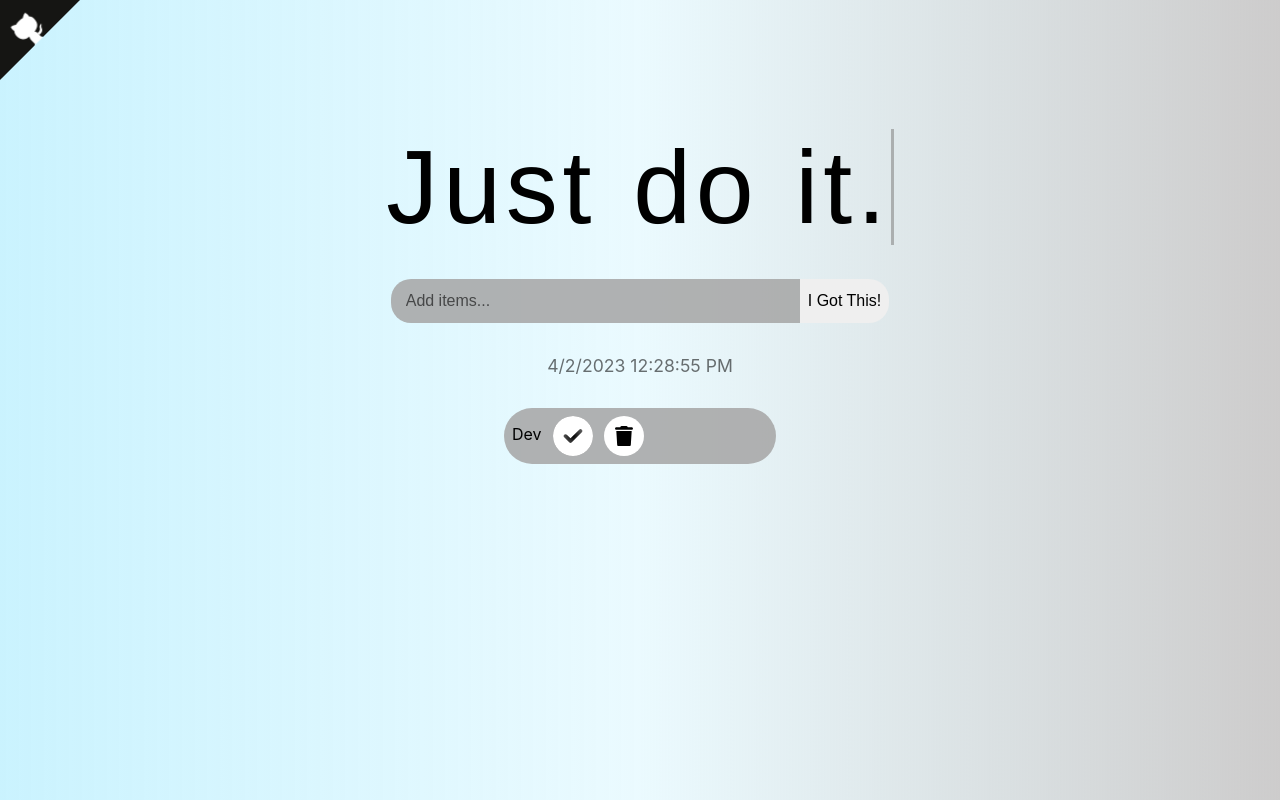
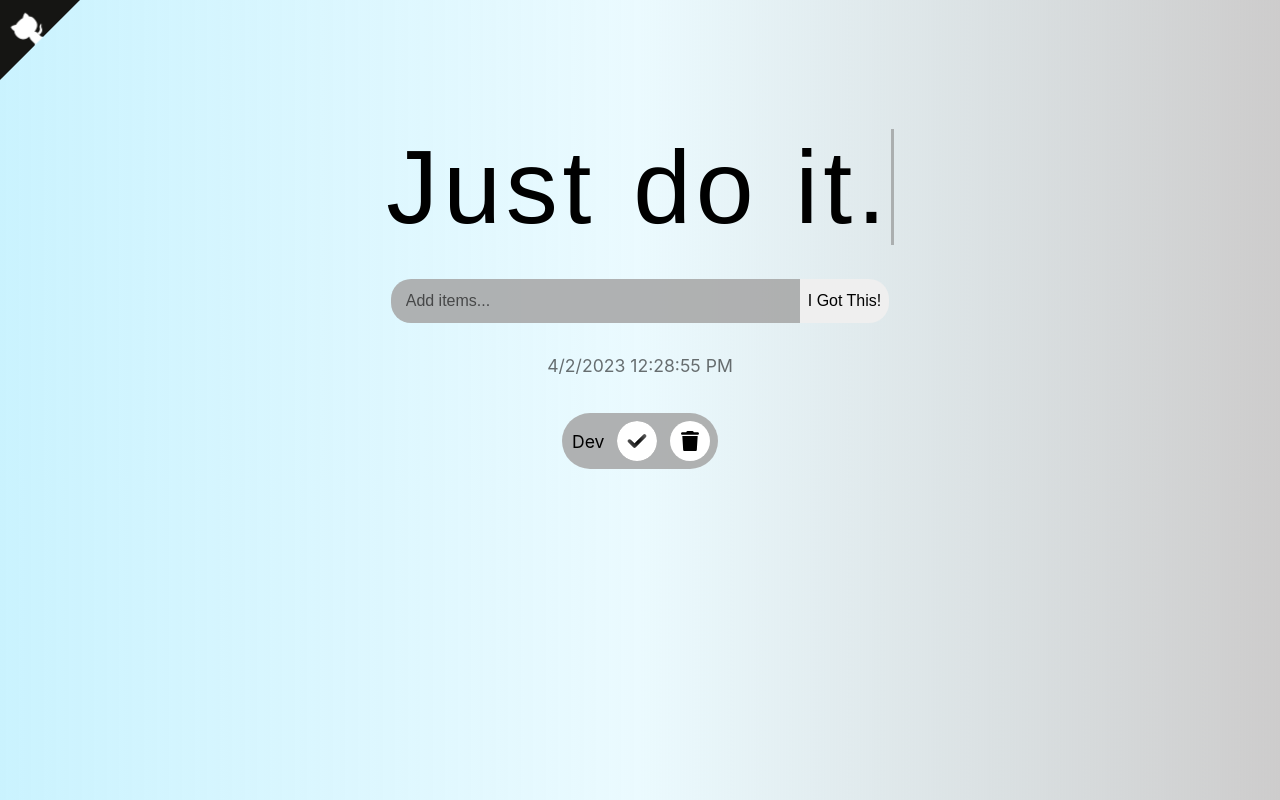
Before and after one commit to devjoshixo/todolist-mern-client, a React (Create React App) app: page / in a window 1280 px wide. Built offline with nearby package versions, Linux system fonts and the light colour scheme.

Commit message:
Client side done except API

```diff
--- a/src/components/TaskItems/TaskItem.module.css
+++ b/src/components/TaskItems/TaskItem.module.css
@@ -1,12 +1,16 @@
 .taskItem {
   box-sizing: content-box;
-  max-width: min-content;
   display: flex;
   margin-right: 0rem;
   flex-flow: row nowrap;
-  /* padding-left: 1rem; */
-  gap: 0.7rem;
+  gap: 0.8rem;
+  overflow-wrap: anywhere;
   justify-content: flex-start;
+}
+
+.taskItem p {
+  font-size: 1.1em;
+  padding-bottom: 2rem;
 }
 
 .checkmarkbg {
--- a/src/components/TaskItems/TaskItems.js
+++ b/src/components/TaskItems/TaskItems.js
@@ -1,11 +1,14 @@
 import { useContext } from 'react';
 import TaskContext from '../../context/tasks/taskContext';
 import TaskItem from './TaskItem';
+import classes from './TaskItems.module.css';
 
 const TaskItems = () => {
   const taskState = useContext(TaskContext);
 
-  return taskState.tasks.map((task) => {
+  return (
+    <div className={classes.taskItems}>
+      {taskState.tasks.map((task) => {
         return (
           <TaskItem
             taskTitle={task.title}
@@ -13,7 +16,9 @@ const TaskItems = () => {
             key={task.title}
           />
         );
-  });
+      })}
+    </div>
+  );
 };
 
 export default TaskItems;
--- /dev/null
+++ b/src/components/TaskItems/TaskItems.module.css
@@ -0,0 +1,5 @@
+.taskItems {
+  display: flex;
+  flex-flow: column;
+  gap: 0rem;
+}
--- a/src/components/UI/Card.css
+++ b/src/components/UI/Card.css
@@ -1,9 +1,10 @@
 .Card {
   padding: 0rem 0.5rem;
-  margin: 2rem auto 1rem auto;
-  width: auto;
-  max-width: 20%;
+  margin: 1.3rem auto 0.5rem auto;
+  width: max-content;
+  /* max-width: 20%; */
   height: 3.5rem;
+  padding-left: 10px;
   background-color: rgba(167, 167, 167, 0.872);
   border-radius: 60px;
 }
--- a/src/context/tasks/taskState.js
+++ b/src/context/tasks/taskState.js
@@ -13,10 +13,11 @@ const TaskState = (props) => {
       if (task.title !== title) {
         return task;
       }
-      // eslint-disable-next-line array-callback-return
-      return;
+      return '';
+      // // eslint-disable-next-line array-callback-return
+      // return;
     });
-
+    console.log(newTasks);
     setTasks(newTasks);
   };
 
```
Lines whose indentation alone changed are shown as unchanged.
